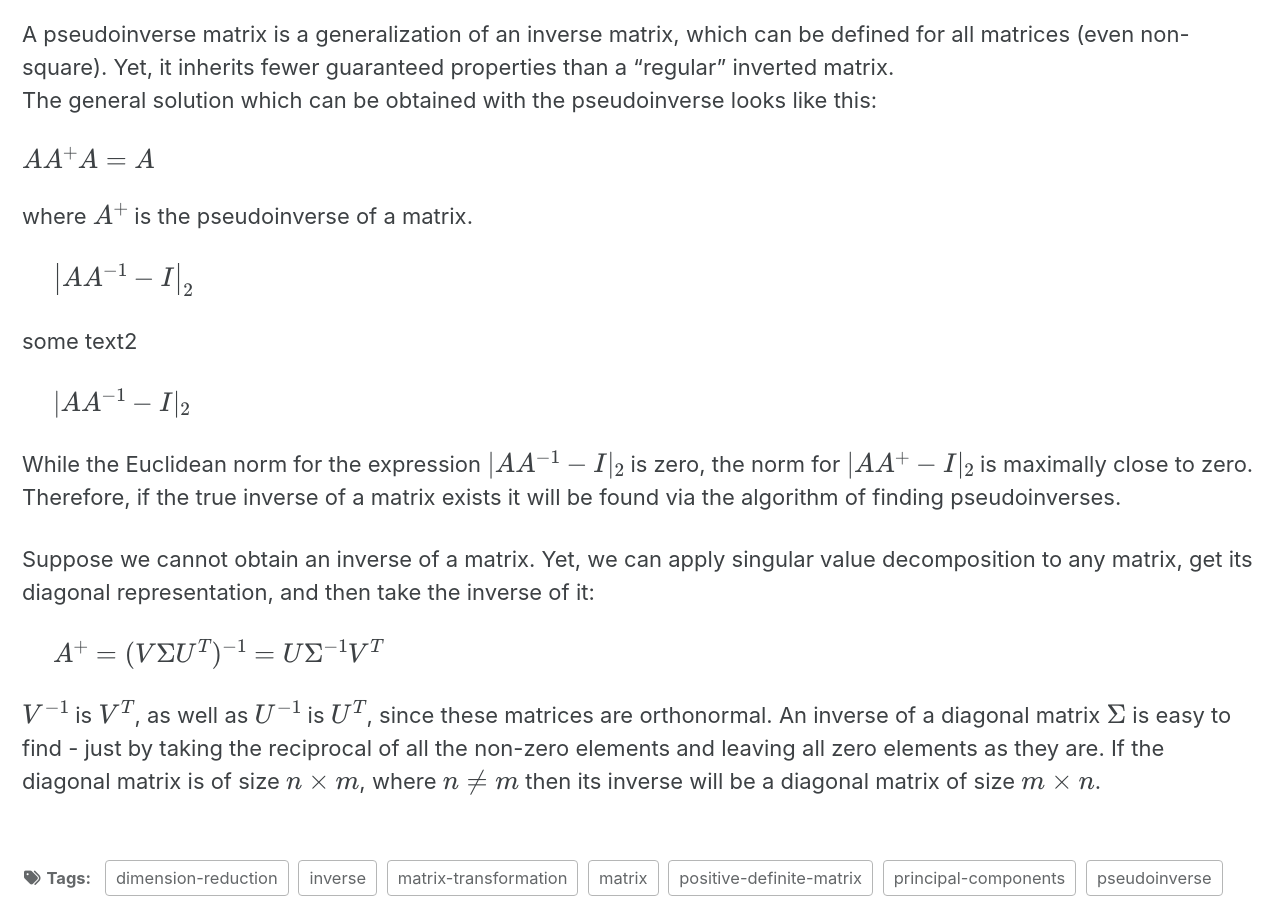
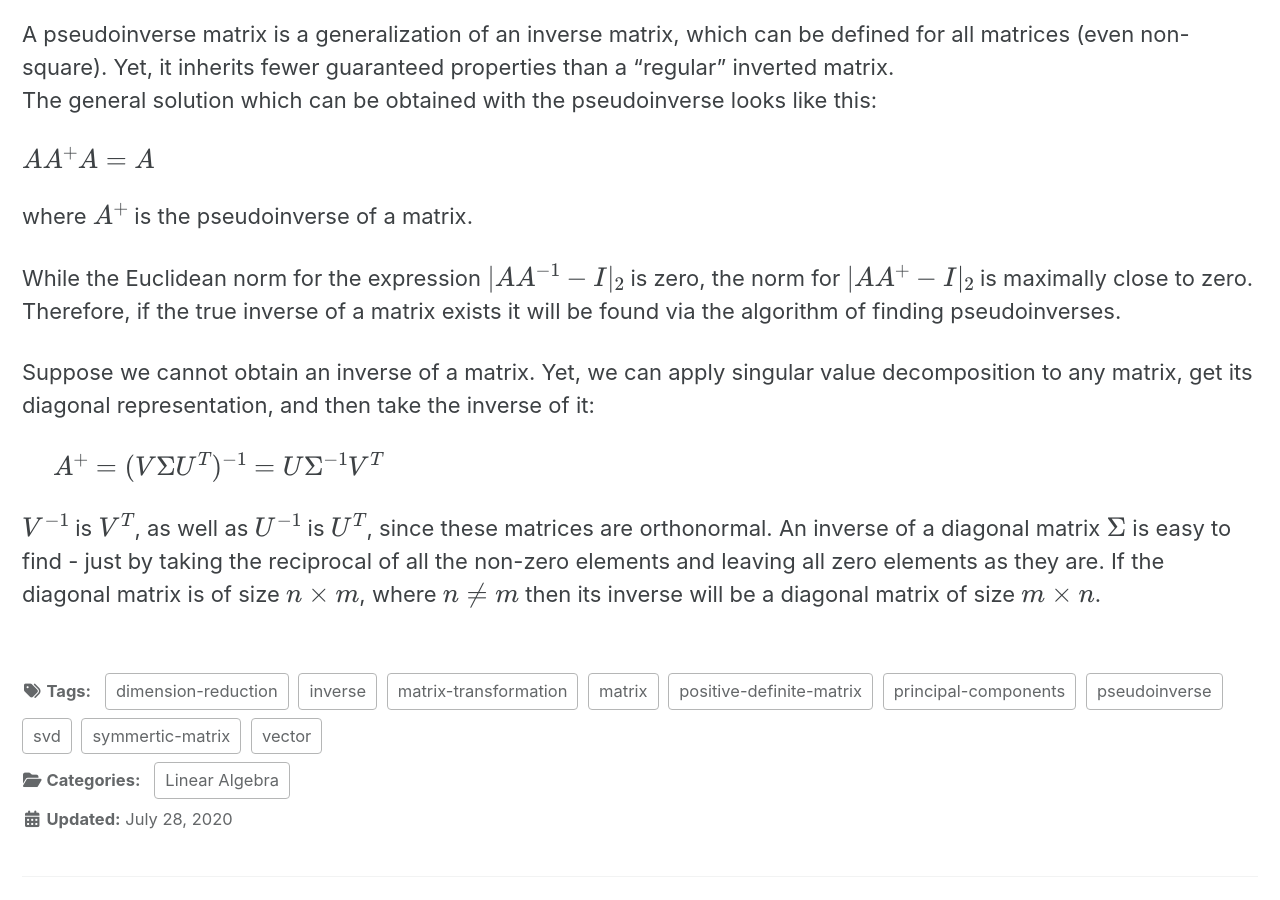
Before and after one commit to vzahorui/vzahorui.github.io, a Jekyll site: the page built from _posts/2019-11-03-singular-value-decomposition.md, in a window 1280 px wide and 900 px high, scrolled down 3396 px. Built offline with Jekyll 4.4.1, drawn with Linux system fonts in a browser that asks for light colours; cached includes are drawn as plain includes; nearby versions of some CDN libraries; formulas are drawn with MathJax 3.

Commit message:
Update 2019-11-03-singular-value-decomposition.md

```diff
--- a/_posts/2019-11-03-singular-value-decomposition.md
+++ b/_posts/2019-11-03-singular-value-decomposition.md
@@ -81,14 +81,6 @@
 
 where $A^{+}$ is the pseudoinverse of a matrix.
 
-&nbsp;&nbsp;&nbsp;&nbsp;
-$\left |AA^{-1}-I\right|_{2}$
-
-some text2
-
-&nbsp;&nbsp;&nbsp;&nbsp;
-$\lvert AA^{-1}-I\rvert_{2}$
-
 While the Euclidean norm for the expression $ \lvert AA^{-1}-I\rvert_{2} $ is zero, the norm for $ \lvert AA^{+}-I\rvert_{2} $ is maximally close to zero. Therefore, if the true inverse of a matrix exists it will be found via the algorithm of finding pseudoinverses.
 
 Suppose we cannot obtain an inverse of a matrix. Yet, we can apply singular value decomposition to any matrix, get its diagonal representation, and then take the inverse of it:
```
